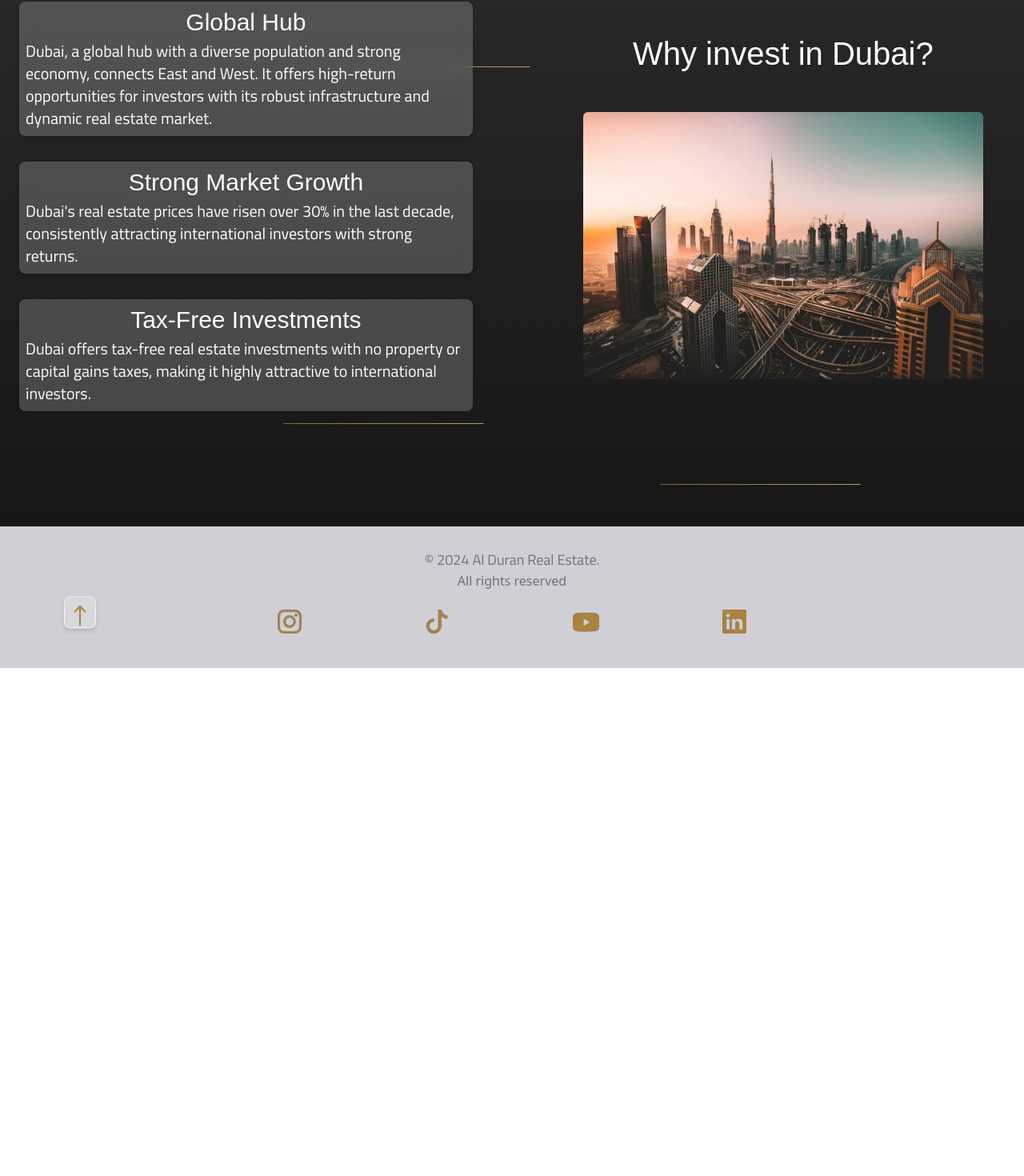
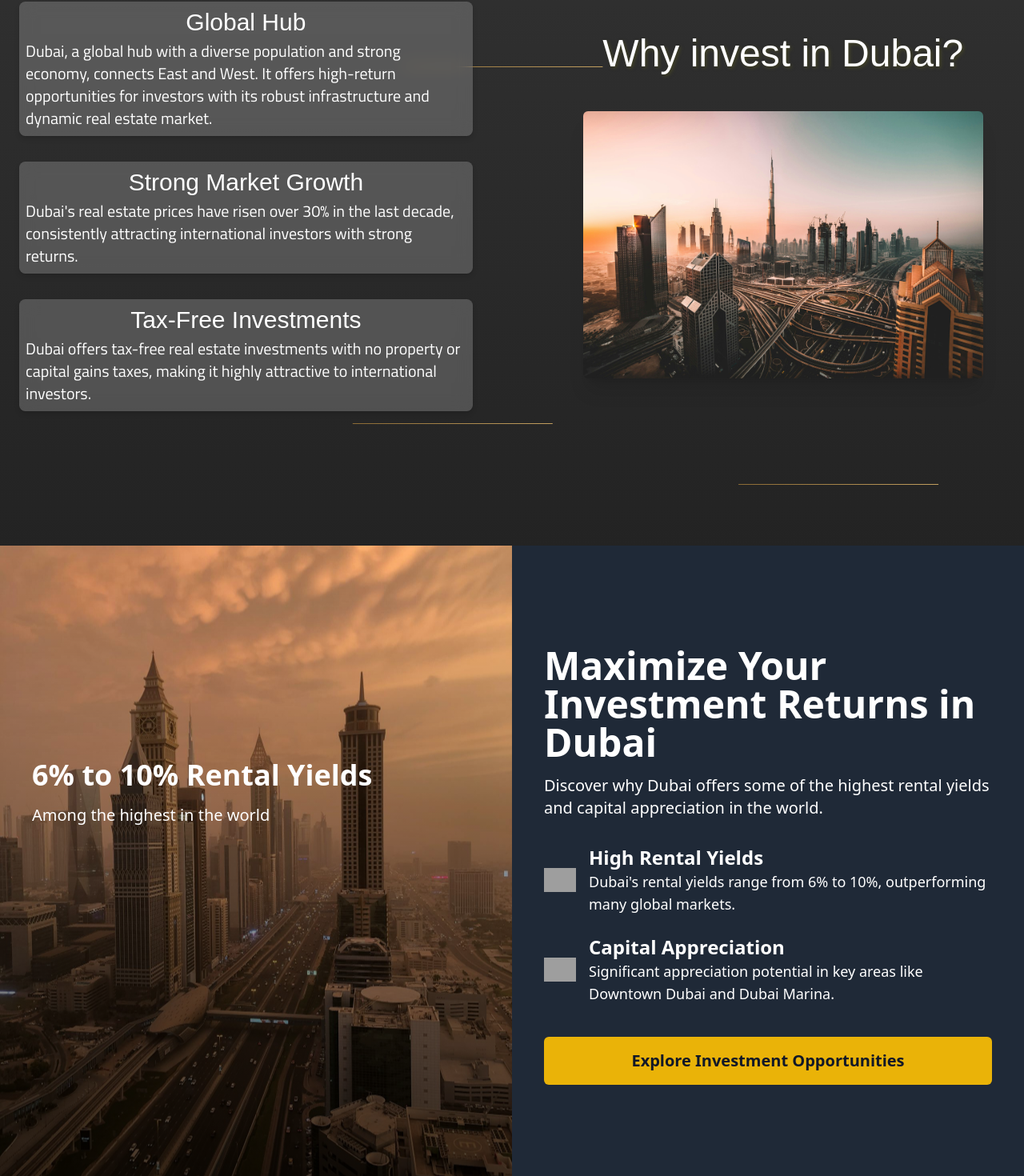
Before and after one commit to 0xdeeznode/landing-realtor, a Next.js app: page /en in a window 1280 px wide. Shown: the part 966-2436 px from the top of the page at 80% size. Before the commit the page ends 1801 px from the top, so only its background shows below. Built offline with nearby package versions, Linux system fonts and the light colour scheme; grey boxes are pictures that could not be loaded; a web font is replaced by a local one.

Commit message:
starting roi

```diff
--- a/src/app/[locale]/globals.css
+++ b/src/app/[locale]/globals.css
@@ -8,7 +8,6 @@
 html {
   scroll-behavior: smooth;
 }
-
 :root {
   --gold: #AD823B;
   --silver: #c0c0c0;
@@ -17,10 +16,12 @@ html {
 body {
   background: linear-gradient(to bottom, #404040, #121212);
 }
-
 .social-logo {
   width: 15px;
   color: var(--gold);
+}
+.text-shadow-md {
+  text-shadow: 2px 2px 4px rgba(75, 75, 32, 0.687);
 }
 
 
--- a/src/components/about/About.jsx
+++ b/src/components/about/About.jsx
@@ -1,10 +1,12 @@
 import React from 'react'
 import Why from './Why'
+import Roi from './Roi'
 
 const About = () => {
   return (
     <section className='w-full'>
       <Why />
+      <Roi />
     </section>
   )
 }
--- a/src/components/about/Roi.jsx
+++ b/src/components/about/Roi.jsx
@@ -1,9 +1,60 @@
-import React from 'react'
+'use client';
+import { useEffect } from 'react';
+import { gsap } from 'gsap';
+import Image from 'next/image';
 
 const Roi = () => {
+  useEffect(() => {
+    gsap.from('.stats-text', { y: 50, opacity: 0, duration: 1, stagger: 0.3, ease: 'power3.out' });
+  }, []);
+
   return (
-    <section>Roi</section>
-  )
-}
+    <section className='relative flex h-screen w-full'>
+      {/* Left Side - Dynamic Visuals */}
+      <div className='w-1/2 h-full relative overflow-hidden'>
+        <div className='absolute inset-0 bg-gradient-to-t from-black/70 to-transparent z-10'></div>
+        <Image
+          src='/roi-1.jpg'
+          alt='Dubai Skyline'
+          layout='fill'
+          objectFit='cover'
+          className='absolute inset-0'
+        />
+        <div className='absolute top-1/3 left-10 text-white z-20'>
+          <h2 className='text-4xl font-bold'>6% to 10% Rental Yields</h2>
+          <p className='text-xl mt-4'>Among the highest in the world</p>
+        </div>
+      </div>
 
-export default Roi
+      {/* Right Side - Informative Content */}
+      <div className='w-1/2 h-full flex flex-col justify-center p-10 bg-gray-800 text-white'>
+        <h1 className='text-5xl font-bold gradient-text'>Maximize Your Investment Returns in Dubai</h1>
+        <p className='text-xl mt-4'>Discover why Dubai offers some of the highest rental yields and capital appreciation in the world.</p>
+
+        <div className='mt-8'>
+          <div className='flex items-center stats-text'>
+            <Image src='/rental-yield-icon.svg' alt='Rental Yields' width={40} height={40} />
+            <div className='ml-4'>
+              <h3 className='text-2xl font-semibold'>High Rental Yields</h3>
+              <p className='text-lg'>Dubai's rental yields range from 6% to 10%, outperforming many global markets.</p>
+            </div>
+          </div>
+
+          <div className='flex items-center mt-6 stats-text'>
+            <Image src='/capital-appreciation-icon.svg' alt='Capital Appreciation' width={40} height={40} />
+            <div className='ml-4'>
+              <h3 className='text-2xl font-semibold'>Capital Appreciation</h3>
+              <p className='text-lg'>Significant appreciation potential in key areas like Downtown Dubai and Dubai Marina.</p>
+            </div>
+          </div>
+        </div>
+
+        <button className='mt-10 px-8 py-4 bg-yellow-500 text-gray-900 font-bold text-xl rounded-md hover:bg-yellow-600 transition duration-300'>
+          Explore Investment Opportunities
+        </button>
+      </div>
+    </section>
+  );
+};
+
+export default Roi;
--- a/src/components/about/Why.jsx
+++ b/src/components/about/Why.jsx
@@ -24,7 +24,7 @@ const Why = () => {
   }, []);
 
   return (
-    <section className='relative flex flex-col w-full h-screen justify-center items-center'>
+    <section className='relative flex flex-col w-full h-screen mb-6 justify-center items-center'>
       {/* Background golden lines */}
       <div className='absolute top-0 left-0 w-full h-full overflow-hidden'>
         {[...Array(6)].map((_, i) => (
@@ -53,13 +53,13 @@ const Why = () => {
           </div>
         </div>
         <div className='flex flex-col items-center gap-12 w-[50%] md:w-[45%]'>
-          <header className='w-full text-center text-white font-bona text-[40px] leading-tight'><h3>{t('header')}</h3></header>
+          <header className='w-full text-center text-white font-bona text-[40px] md:text-5xl leading-tight text-shadow-md'><h3>{t('header')}</h3></header>
           <Image
             src='/desktop-why.jpg'
             alt='Why Invest in Dubai'
             width={500}
             height={500}
-            className='rounded-md object-cover hidden md:block'
+            className='rounded-md object-cover shadow-xl transition-transform transform duration-700 hover:scale-110 hidden md:block'
           />
           <Image
             src='/mob-why.jpg'
```
Also changed, not shown: public/roi-1.jpg (added).
